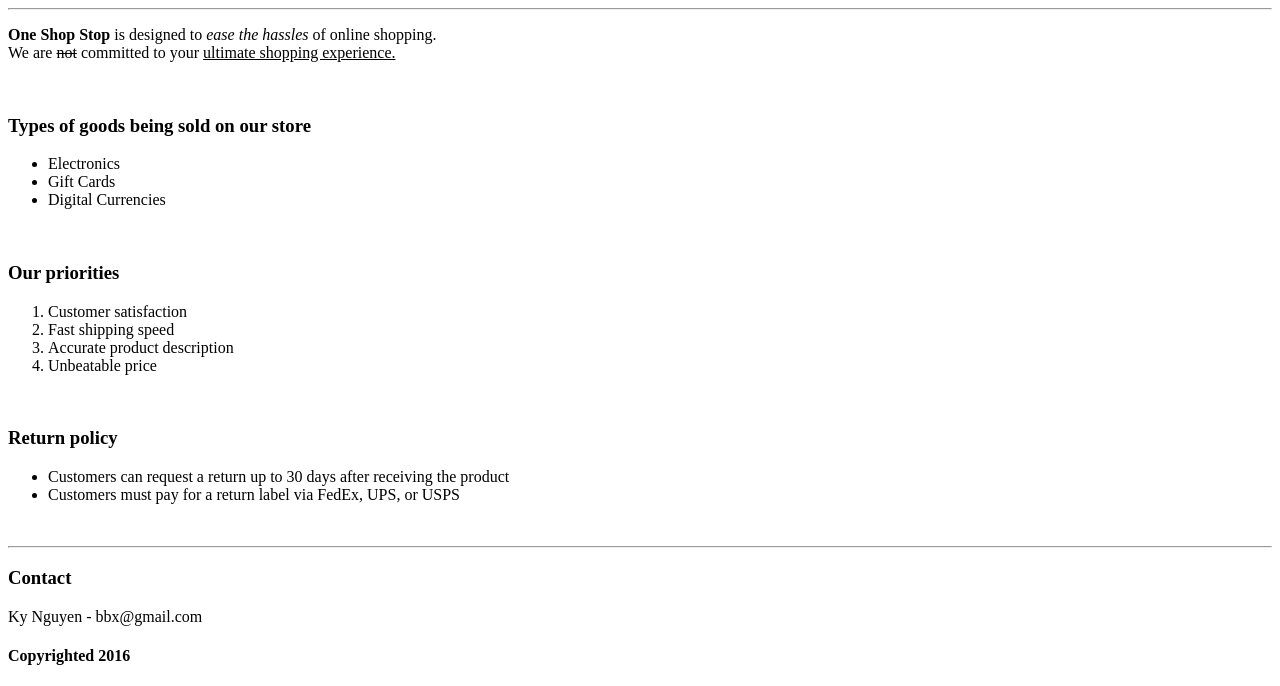
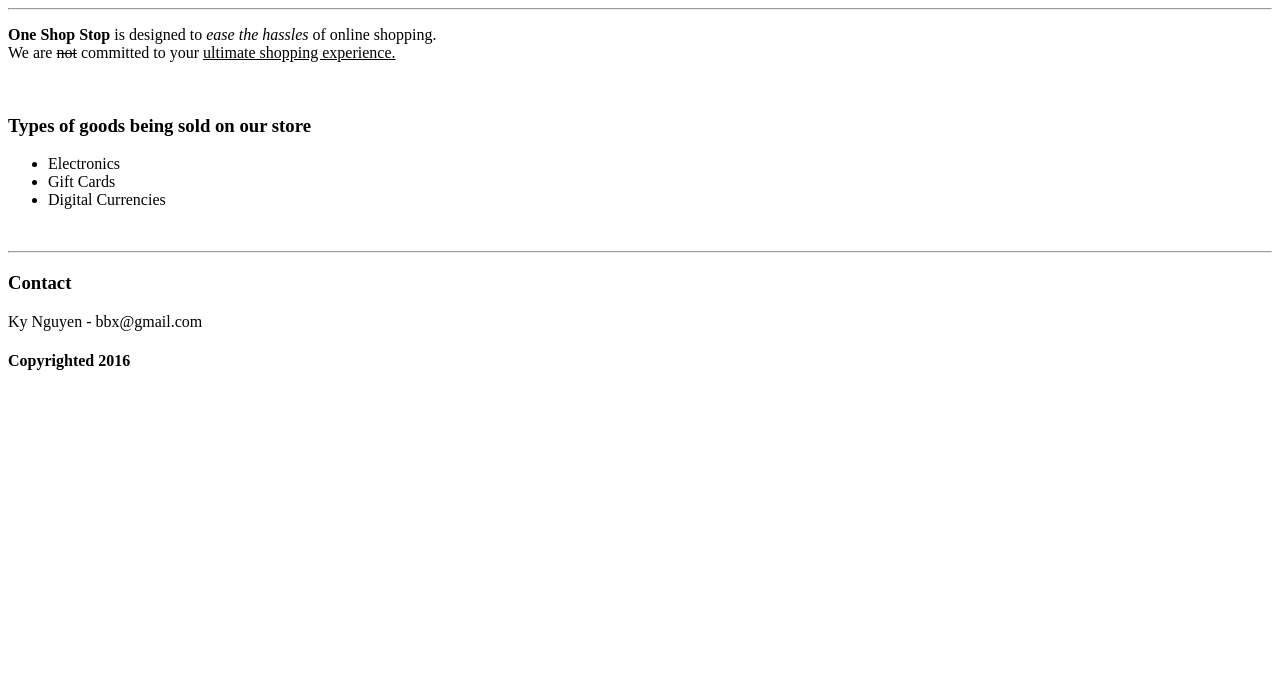
Before and after one commit to kayatomic/webdevtest, a plain HTML site: page index.html in a window 1280 px wide. Shown: the part 402-1088 px from the top of the page. After the commit the page ends 800 px from the top, so only its background shows below. Drawn offline with Linux system fonts and the light colour scheme.

Commit message:
Testing multiple branch and pull requests

```diff
--- a/index.html
+++ b/index.html
@@ -16,7 +16,6 @@
   <img src="https://www.google.com/logos/doodles/2016/labor-day-2016-us-6305305337004032-hp.jpg"/>
   <br/><br/>
 
-
 	<hr/>
 
 	<p><strong>One Shop Stop</strong> is designed to <em>ease the hassles</em>
@@ -33,23 +32,6 @@
 	</ul>
   <br>
 
-  <h3>Our priorities</h3>
-  <ol>
-    <li>Customer satisfaction</li>
-    <li>Fast shipping speed</li>
-    <li>Accurate product description</li>
-    <li>Unbeatable price</li>
-  </ol>
-  <br>
-
-  <h3>Return policy</h3>
-  <ul>
-    <li>Customers can request a return up to 30 days after receiving the product</li>
-    <li>Customers must pay for a return label via FedEx, UPS, or USPS</li>
-  </ul>
-  <br>
-
-
 	<hr/>
 	<h3>Contact</h3>
 	<p> Ky Nguyen - bbx@gmail.com </p>
```
Also changed, not shown: 1 other file.
